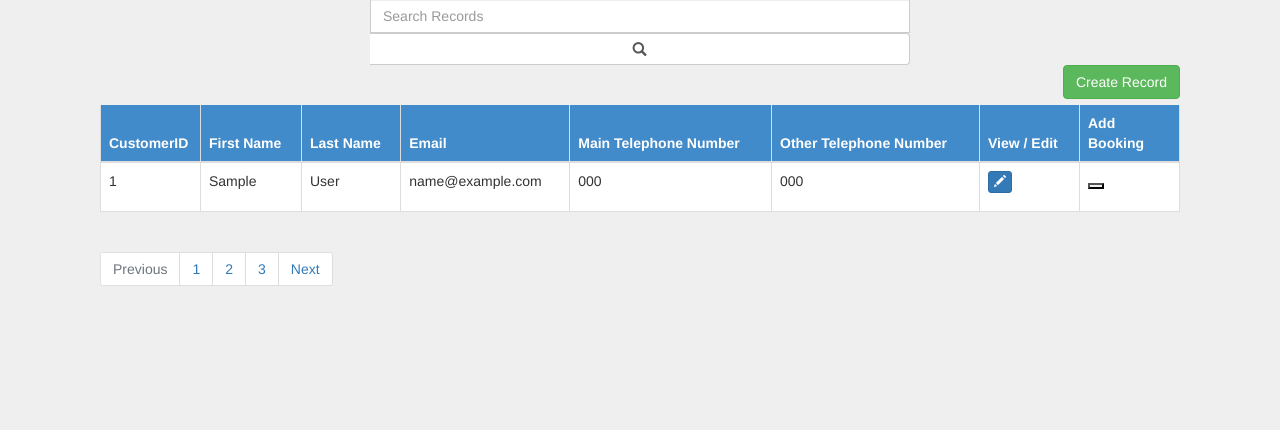
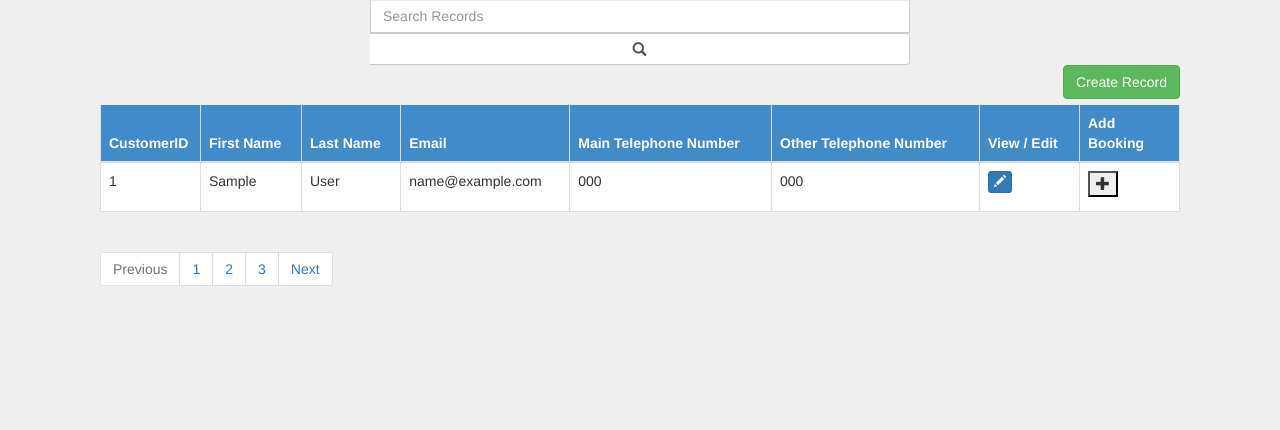
Before and after one commit to globeyardboss/NTNBMS-PROJECT, a Django app: page /ntnbms/viewCustomer in a window 1280 px wide. Shown: the part 108-538 px from the top of the page. Run offline with Django 3.2, Linux system fonts and the light colour scheme; tables that the repository leaves empty hold one stand-in row (values such as "Sample post"); some libraries are stand-ins or nearby versions.

Commit message:
Update viewCustomer.html

```diff
--- a/ntnbms/templates/ntnbms/viewCustomer.html
+++ b/ntnbms/templates/ntnbms/viewCustomer.html
@@ -103,7 +103,7 @@
                     <td>{{ customer.Other_Telephone_Number }}</td>
 
                     <td><a href="{% url 'edit_customer_record' key=customer.CID %}"><button class="btn btn-primary btn-xs" data-title="Edit" data-toggle="modal" data-target="#edit" ><span class="glyphicon glyphicon-pencil"></span></button></a><p></p></td>
-                    <td><button data-title="New Booking"></button></td>
+                    <td><button data-title="New Booking"><span class="glyphicon glyphicon-plus"></span></button></td>
                   </tr>
                   {% endfor %}
                 </tbody>
```
